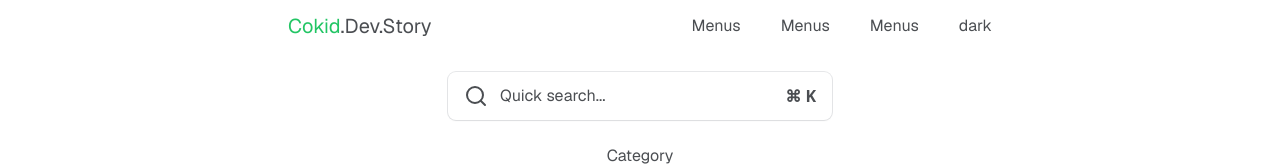
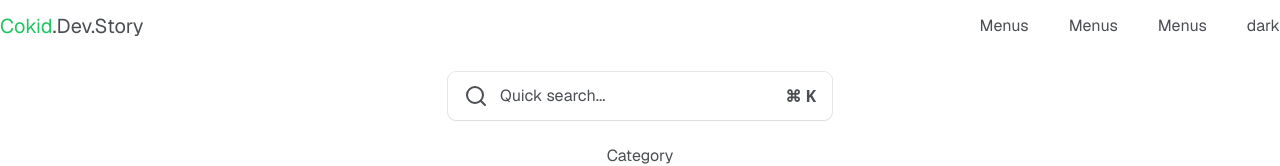
Before and after one commit to cokid1998/blog, a Next.js app: page / in a window 1280 px wide. Shown: the top 166 px of the page. Built offline with nearby package versions, Linux system fonts and the light colour scheme; no server answers; the database is empty.

Commit message:
Header gap fix

```diff
--- a/src/components/Common/Header/Header.styled.tsx
+++ b/src/components/Common/Header/Header.styled.tsx
@@ -6,9 +6,6 @@
   top-0
   backdrop-blur
   py-3
-  flex
-  items-center
-  justify-center
   z-50
   mb-[20px]
 `;
--- a/src/components/Common/Header/Header.tsx
+++ b/src/components/Common/Header/Header.tsx
@@ -5,7 +5,7 @@
 export default function Header() {
   return (
     <HeaderContainer>
-      <div className="container flex justify-between items-center">
+      <div className="flex justify-between items-center max-w-[1280px] m-auto">
         <Link href={"/"} className="text-xl">
           <span className="text-[#22C564]">Cokid</span>
           <span>.Dev.Story</span>
```
